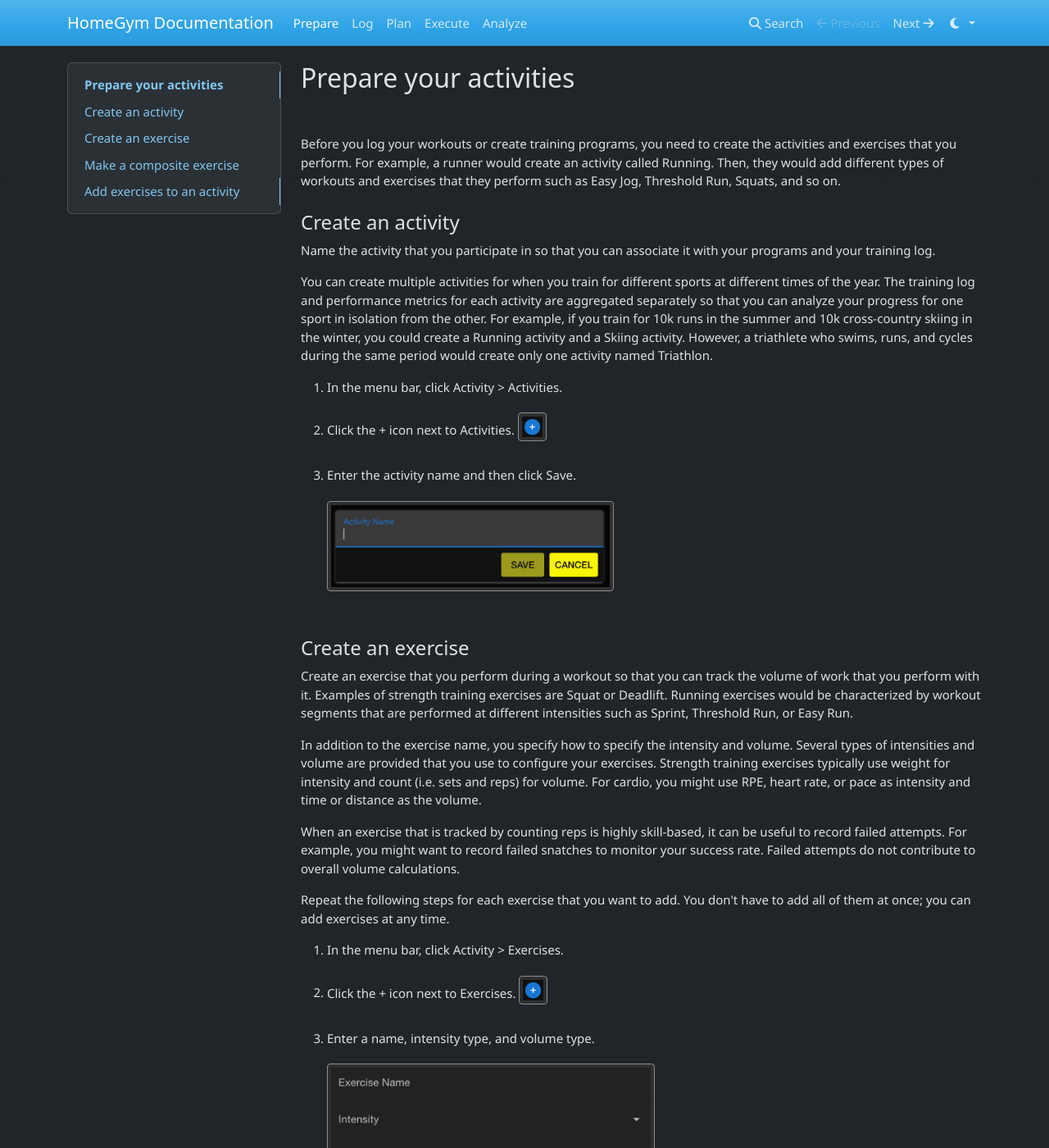
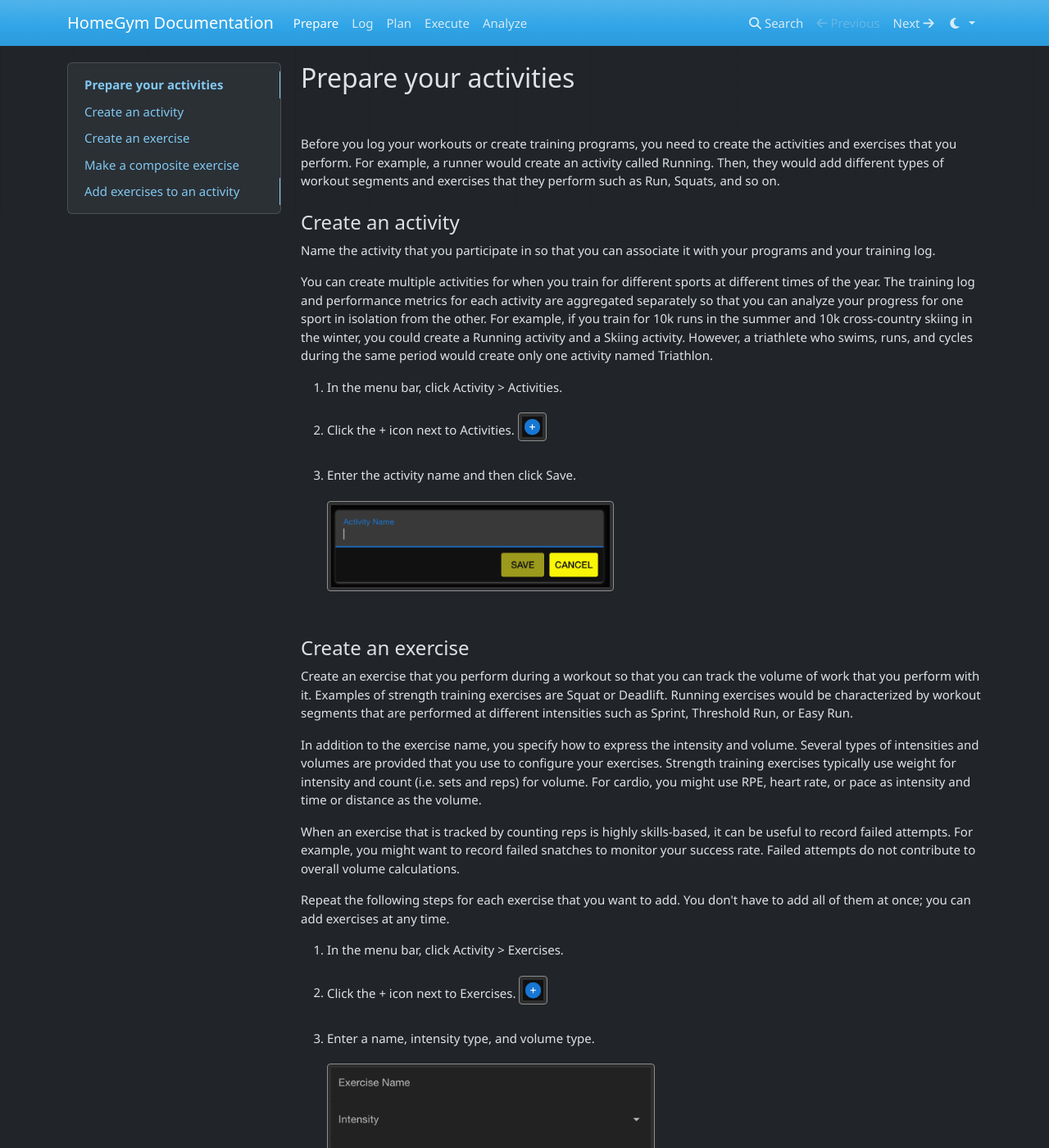
Before and after one commit to scottbrodersen/homegym, an MkDocs documentation site: the page built from docs/mkdocs/src/prepare.md, in a window 1280 px wide and 1400 px high. Shown: the whole window at 82% size. Built offline with MkDocs 1.6.1, drawn with Linux system fonts in a browser that asks for light colours; nearby versions of some CDN libraries.

```diff
--- a/docs/mkdocs/src/prepare.md
+++ b/docs/mkdocs/src/prepare.md
@@ -1,6 +1,6 @@
 # Prepare your activities
 
-Before you log your workouts or create training programs, you need to create the activities and exercises that you perform. For example, a runner would create an activity called Running. Then, they would add different types of workouts and exercises that they perform such as Easy Jog, Threshold Run, Squats, and so on.
+Before you log your workouts or create training programs, you need to create the activities and exercises that you perform. For example, a runner would create an activity called Running. Then, they would add different types of workout segments and exercises that they perform such as Run, Squats, and so on.
 
 ## Create an activity
 
@@ -17,9 +17,9 @@ You can create multiple activities for when you train for different sports at di
 
 Create an exercise that you perform during a workout so that you can track the volume of work that you perform with it. Examples of strength training exercises are Squat or Deadlift. Running exercises would be characterized by workout segments that are performed at different intensities such as Sprint, Threshold Run, or Easy Run.
 
-In addition to the exercise name, you specify how to specify the intensity and volume. Several types of intensities and volume are provided that you use to configure your exercises. Strength training exercises typically use weight for intensity and count (i.e. sets and reps) for volume. For cardio, you might use RPE, heart rate, or pace as intensity and time or distance as the volume.
+In addition to the exercise name, you specify how to express the intensity and volume. Several types of intensities and volumes are provided that you use to configure your exercises. Strength training exercises typically use weight for intensity and count (i.e. sets and reps) for volume. For cardio, you might use RPE, heart rate, or pace as intensity and time or distance as the volume.
 
-When an exercise that is tracked by counting reps is highly skill-based, it can be useful to record failed attempts. For example, you might want to record failed snatches to monitor your success rate. Failed attempts do not contribute to overall volume calculations.
+When an exercise that is tracked by counting reps is highly skills-based, it can be useful to record failed attempts. For example, you might want to record failed snatches to monitor your success rate. Failed attempts do not contribute to overall volume calculations.
 
 Repeat the following steps for each exercise that you want to add. You don't have to add all of them at once; you can add exercises at any time.
 
--- a/frontend/src/style.module.css
+++ b/frontend/src/style.module.css
@@ -808,6 +808,7 @@ header .hgHamburger {
   position: sticky;
   bottom: 0;
   background: var(--hg-black);
+  max-width: 430px;
 }
 
 :global(#program-dash .q-carousel__slide) {
```
Also changed, not shown: docs/mkdocs/src/instances.md (+9 -14 lines).
